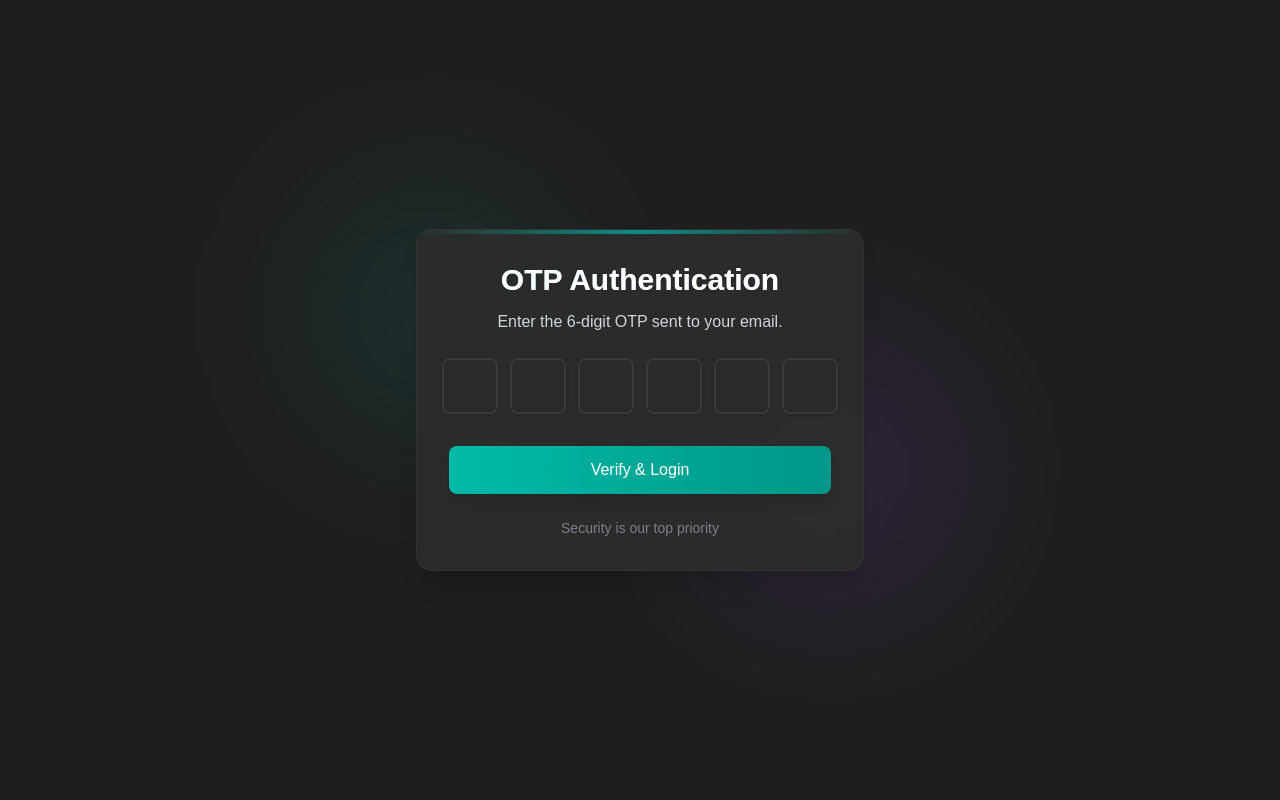
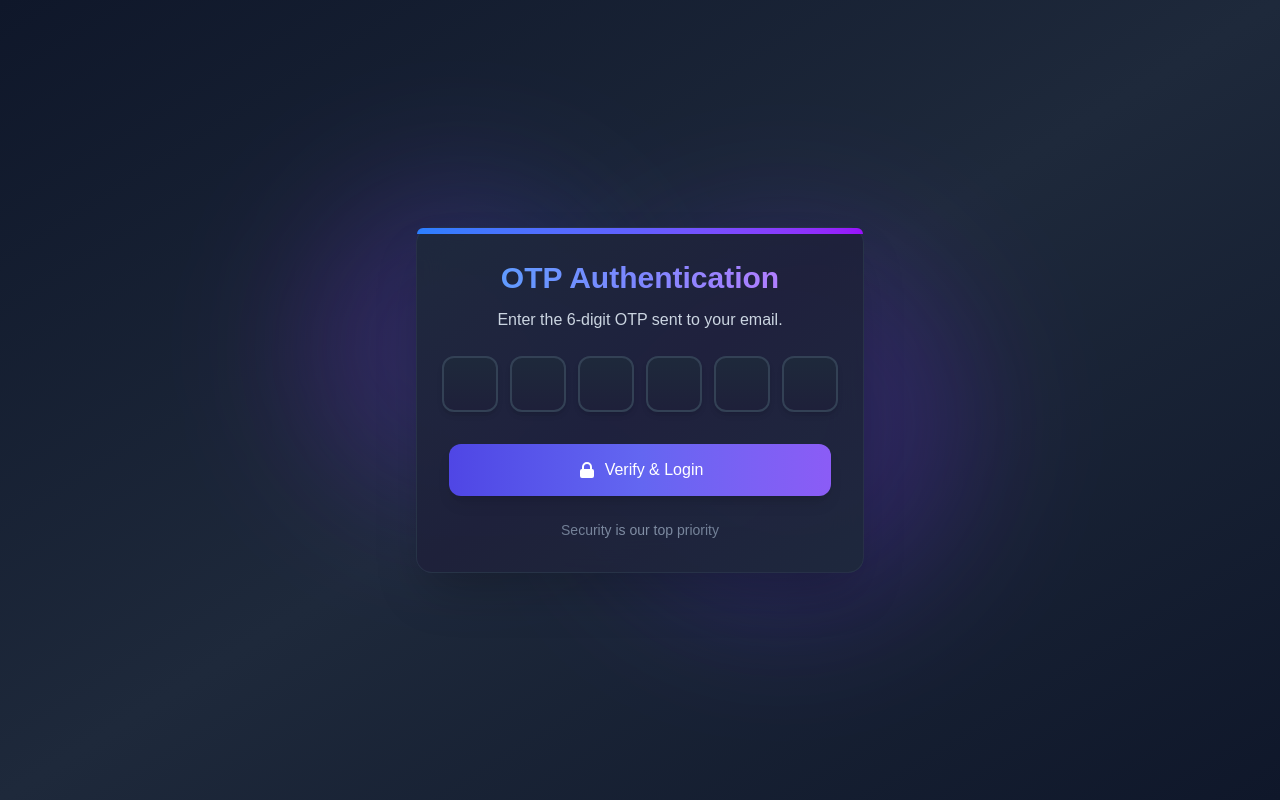
Before and after one commit to srishtiahuja26/packpal, a Next.js app: page /verifyotp in a window 1280 px wide. Built offline with nearby package versions, Linux system fonts and the light colour scheme.

Commit message:
verifyotp

```diff
--- a/app/(root)/verifyotp/page.jsx
+++ b/app/(root)/verifyotp/page.jsx
@@ -54,25 +54,25 @@ export default function VerifyOtpForm() {
   };
 
   return (
-    <div className="flex items-center justify-center min-h-screen bg-[#1E1E1E] relative overflow-hidden">
-      {/* Animated background elements */}
+    <div className="flex items-center justify-center min-h-screen bg-gradient-to-br from-[#0F172A] via-[#1E293B] to-[#0F172A] relative overflow-hidden">
+      {/* Animated gradient background elements */}
       <div className="absolute inset-0 overflow-hidden">
-        <div className="absolute top-1/4 left-1/4 w-64 h-64 rounded-full bg-teal-500/10 blur-3xl animate-float1"></div>
-        <div className="absolute bottom-1/4 right-1/4 w-72 h-72 rounded-full bg-purple-500/10 blur-3xl animate-float2"></div>
+        <div className="absolute top-1/4 left-1/4 w-80 h-80 rounded-full bg-gradient-to-r from-purple-600/20 to-blue-600/20 blur-3xl animate-float1"></div>
+        <div className="absolute bottom-1/4 right-1/4 w-96 h-96 rounded-full bg-gradient-to-r from-indigo-600/20 to-violet-600/20 blur-3xl animate-float2"></div>
       </div>
 
-      {/* Main card with glass morphism effect */}
+      {/* Main card with gradient glass morphism effect */}
       <form
         onSubmit={handleSubmit}
-        className="relative bg-[#2D2D2D]/90 backdrop-blur-md p-8 rounded-2xl shadow-xl w-full max-w-md text-center border border-[#3A3A3A]/50 hover:border-[#444444]/70 transition-all duration-300 hover:shadow-2xl hover:shadow-teal-500/10 z-10 transform hover:-translate-y-1"
+        className="relative bg-gradient-to-br from-[#1E293B]/90 via-[#1E203A]/90 to-[#1E293B]/90 backdrop-blur-lg p-8 rounded-2xl shadow-2xl w-full max-w-md text-center border border-[#334155]/50 hover:border-[#6366F1]/70 transition-all duration-500 hover:shadow-[0_10px_30px_-5px_rgba(99,102,241,0.3)] z-10 transform hover:-translate-y-1.5"
       >
-        {/* Glowing top accent */}
-        <div className="absolute top-0 left-0 right-0 h-1 bg-gradient-to-r from-transparent via-teal-500 to-transparent opacity-70 rounded-t-2xl"></div>
+        {/* Glowing gradient top accent */}
+        <div className="absolute top-0 left-0 right-0 h-1.5 bg-gradient-to-r from-blue-500 via-indigo-500 to-purple-600 rounded-t-2xl"></div>
 
-        <h2 className="text-3xl font-bold mb-3 text-white bg-gradient-to-r from-teal-400 to-purple-400 bg-clip-text text-transparent">
+        <h2 className="text-3xl font-bold mb-3 text-transparent bg-clip-text bg-gradient-to-r from-blue-400 via-indigo-400 to-purple-400">
           OTP Authentication
         </h2>
-        <p className="text-gray-300 mb-6">Enter the 6-digit OTP sent to your email.</p>
+        <p className="text-[#CBD5E1] mb-6">Enter the 6-digit OTP sent to your email.</p>
 
         <div className="flex justify-center gap-3 mb-8">
           {otp.map((digit, index) => (
@@ -83,7 +83,7 @@ export default function VerifyOtpForm() {
               value={digit}
               onChange={(e) => handleChange(e, index)}
               onKeyDown={(e) => handleKeyDown(e, index)}
-              className="w-14 h-14 text-2xl text-center bg-[#2A2A2A] text-white border-2 border-[#3A3A3A] hover:border-[#444444] focus:border-teal-400 rounded-lg focus:outline-none focus:ring-2 focus:ring-teal-400/30 placeholder:text-gray-500 transition-all duration-200 shadow-sm hover:shadow-md hover:shadow-teal-500/10 transform hover:scale-105 focus:scale-105"
+              className="w-14 h-14 text-2xl font-medium text-center bg-gradient-to-b from-[#1E293B] to-[#1E203A] text-white border-2 border-[#334155] hover:border-[#6366F1] focus:border-[#818CF8] rounded-xl focus:outline-none focus:ring-2 focus:ring-[#818CF8]/50 placeholder:text-[#64748B] transition-all duration-300 shadow-md hover:shadow-lg hover:shadow-[#6366F1]/20 transform hover:scale-105 focus:scale-105"
               maxLength={1}
               required
             />
@@ -93,8 +93,8 @@ export default function VerifyOtpForm() {
         <button
           type="submit"
           disabled={isSubmitting}
-          className={`w-full bg-gradient-to-r from-teal-500 to-teal-600 text-white py-3 rounded-lg hover:from-teal-600 hover:to-teal-700 transition-all duration-300 shadow-lg hover:shadow-xl hover:shadow-teal-500/20 flex items-center justify-center gap-2 ${
-            isSubmitting ? 'opacity-80 cursor-not-allowed' : ''
+          className={`w-full bg-gradient-to-r from-[#4F46E5] via-[#6366F1] to-[#8B5CF6] text-white py-3.5 rounded-xl hover:from-[#4338CA] hover:via-[#5B5EF0] hover:to-[#7E4DF0] transition-all duration-500 shadow-lg hover:shadow-xl hover:shadow-[#6366F1]/30 flex items-center justify-center gap-2 ${
+            isSubmitting ? 'opacity-90' : ''
           }`}
         >
           {isSubmitting ? (
@@ -106,26 +106,38 @@ export default function VerifyOtpForm() {
               Verifying...
             </>
           ) : (
-            'Verify & Login'
+            <>
+              <svg xmlns="http://www.w3.org/2000/svg" className="h-5 w-5" viewBox="0 0 20 20" fill="currentColor">
+                <path fillRule="evenodd" d="M5 9V7a5 5 0 0110 0v2a2 2 0 012 2v5a2 2 0 01-2 2H5a2 2 0 01-2-2v-5a2 2 0 012-2zm8-2v2H7V7a3 3 0 016 0z" clipRule="evenodd" />
+              </svg>
+              Verify & Login
+            </>
           )}
         </button>
 
-        {/* Footer note with subtle animation */}
-        <p className="text-gray-400 text-sm mt-6 animate-pulse">Security is our top priority</p>
+        {/* Footer note with subtle gradient animation */}
+        <p className="text-transparent bg-clip-text bg-gradient-to-r from-[#64748B] via-[#94A3B8] to-[#64748B] text-sm mt-6 animate-text-pulse">
+          Security is our top priority
+        </p>
       </form>
 
-      {/* Add custom animations to your globals.css */}
+      {/* Custom animations */}
       <style jsx global>{`
         @keyframes float1 {
           0%, 100% { transform: translate(0, 0) rotate(0deg); }
-          50% { transform: translate(-20px, -20px) rotate(2deg); }
+          50% { transform: translate(-30px, -20px) rotate(3deg); }
         }
         @keyframes float2 {
           0%, 100% { transform: translate(0, 0) rotate(0deg); }
-          50% { transform: translate(20px, 20px) rotate(-2deg); }
+          50% { transform: translate(25px, 25px) rotate(-3deg); }
         }
-        .animate-float1 { animation: float1 15s ease-in-out infinite; }
-        .animate-float2 { animation: float2 18s ease-in-out infinite; }
+        @keyframes text-pulse {
+          0%, 100% { opacity: 0.8; }
+          50% { opacity: 1; }
+        }
+        .animate-float1 { animation: float1 18s ease-in-out infinite; }
+        .animate-float2 { animation: float2 20s ease-in-out infinite; }
+        .animate-text-pulse { animation: text-pulse 3s ease-in-out infinite; }
       `}</style>
     </div>
   );
```
